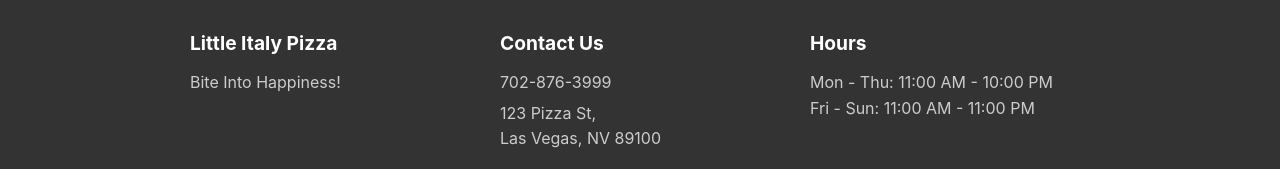
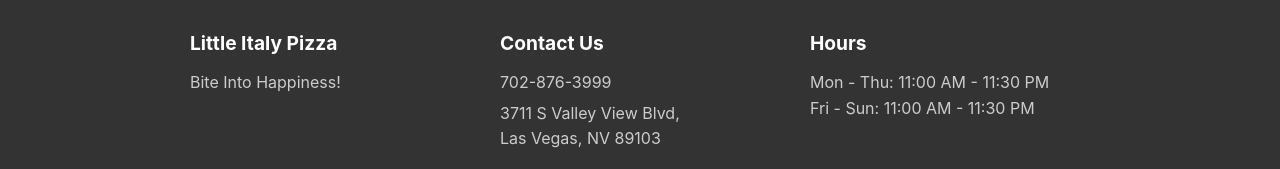
Before and after one commit to shubham4564/my-pizza-website, a Next.js app: page / in a window 1280 px wide. Shown: the part 783-952 px from the top of the page. Built offline with nearby package versions, Linux system fonts and the light colour scheme; no server answers.

Commit message:
address change

```diff
--- a/components/Footer.js
+++ b/components/Footer.js
@@ -10,13 +10,13 @@
         <div className="footer-section">
           <h4>Contact Us</h4>
           <p>702-876-3999</p>
-          <p>123 Pizza St,<br />Las Vegas, NV 89100</p>
+          <p>3711 S Valley View Blvd,<br />Las Vegas, NV 89103</p>
         </div>
         <div className="footer-section">
           <h4>Hours</h4>
           <p>
-            Mon - Thu: 11:00 AM - 10:00 PM<br />
-            Fri - Sun: 11:00 AM - 11:00 PM
+            Mon - Thu: 11:00 AM - 11:30 PM<br />
+            Fri - Sun: 11:00 AM - 11:30 PM
           </p>
         </div>
       </div>
```
